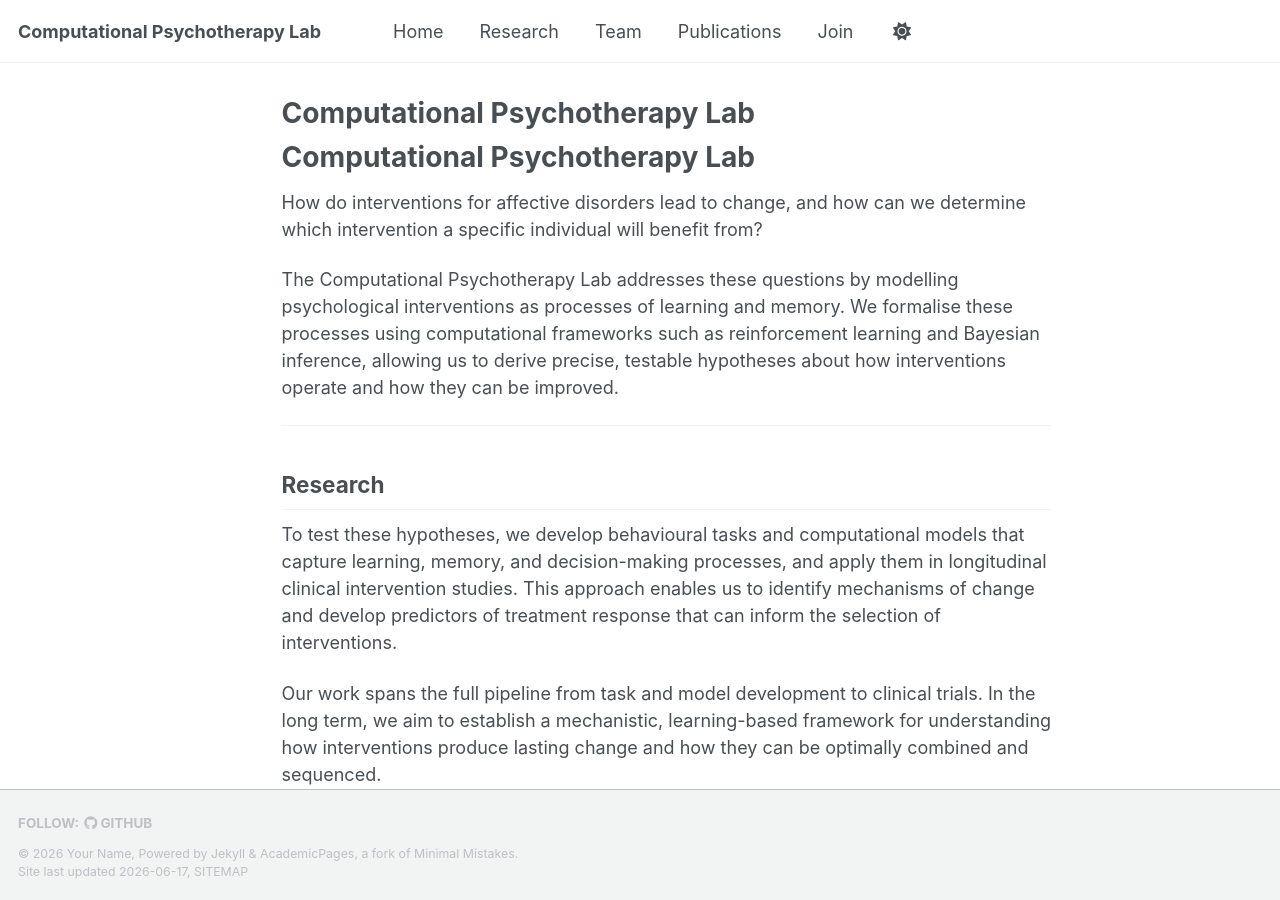
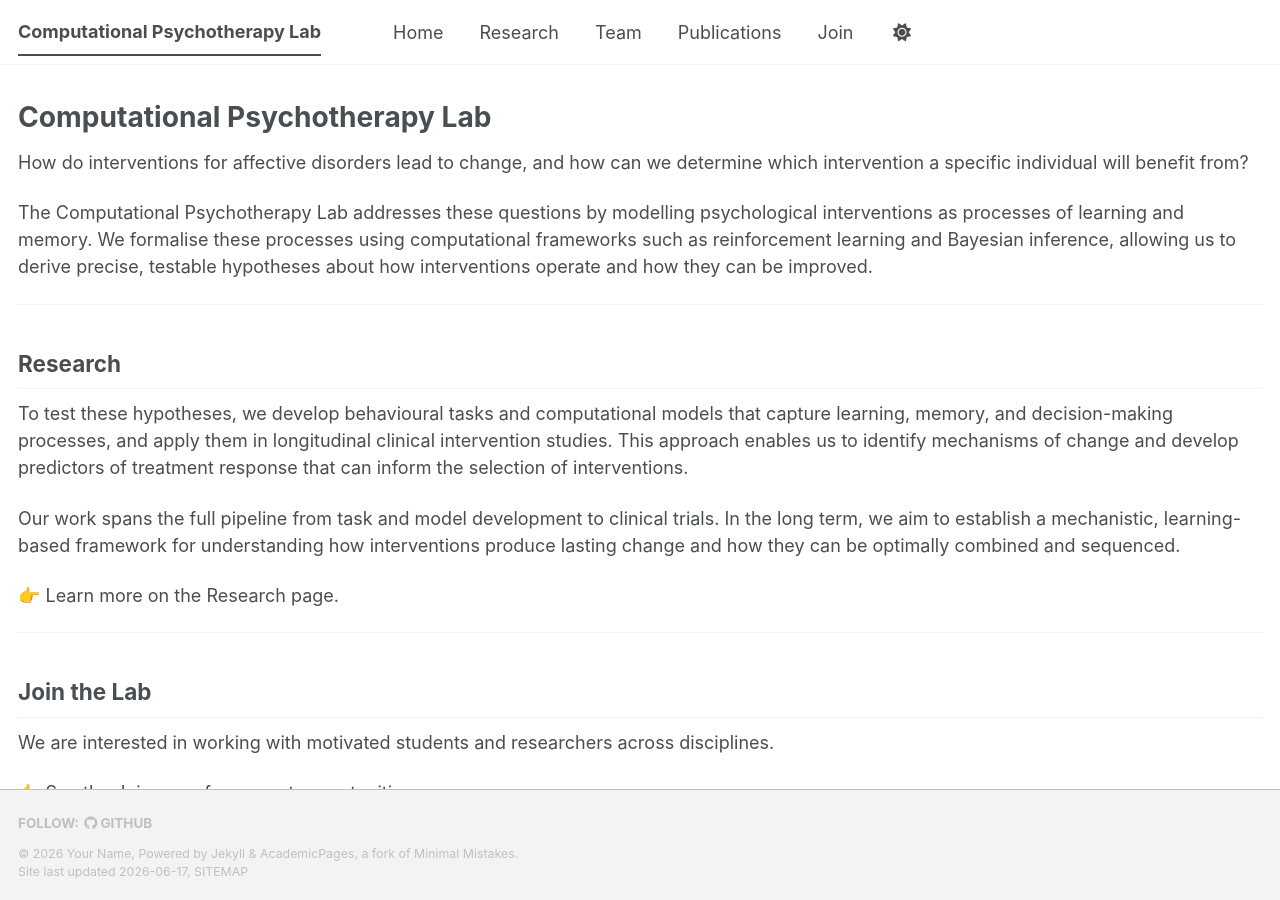
Before and after one commit to IsabelBerwian/CPT-lab, a Jekyll site: the page built from _pages/about.md, in a window 1280 px wide and 900 px high. Built offline with Jekyll 4.4.1, drawn with Linux system fonts in a browser that asks for light colours; our own code applies the rules of GitHub Pages for plain Markdown files; a script bundle is joined from its source files by our own code; library files that are not in the unit come from our copies; part of the change alters nothing that is shown.

```diff
--- a/_pages/about.md
+++ b/_pages/about.md
@@ -1,3 +1,8 @@
+---
+permalink: /
+layout: splash
+---
+
 # Computational Psychotherapy Lab
 
 How do interventions for affective disorders lead to change, and how can we determine which intervention a specific individual will benefit from?
```
